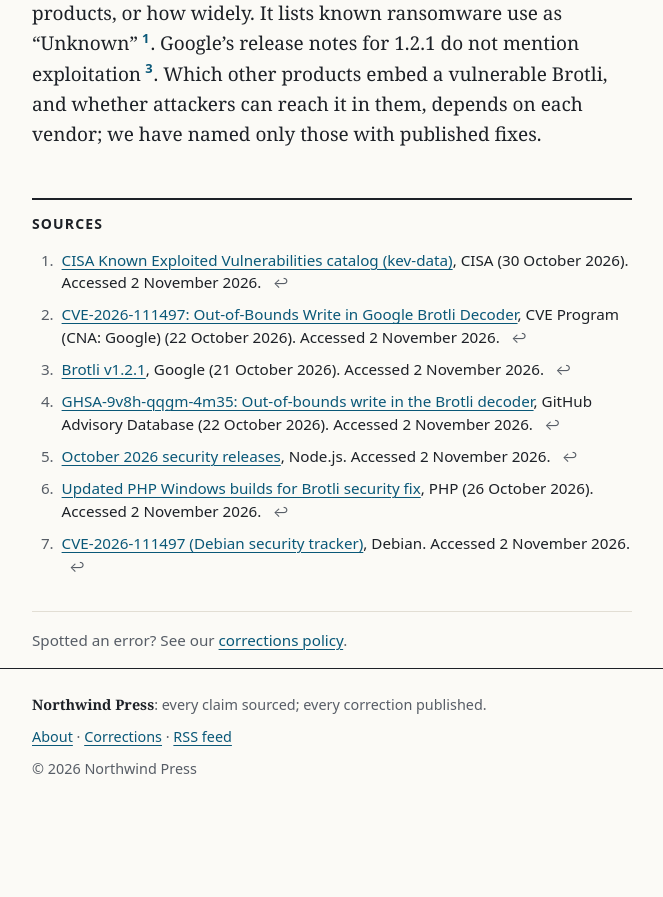
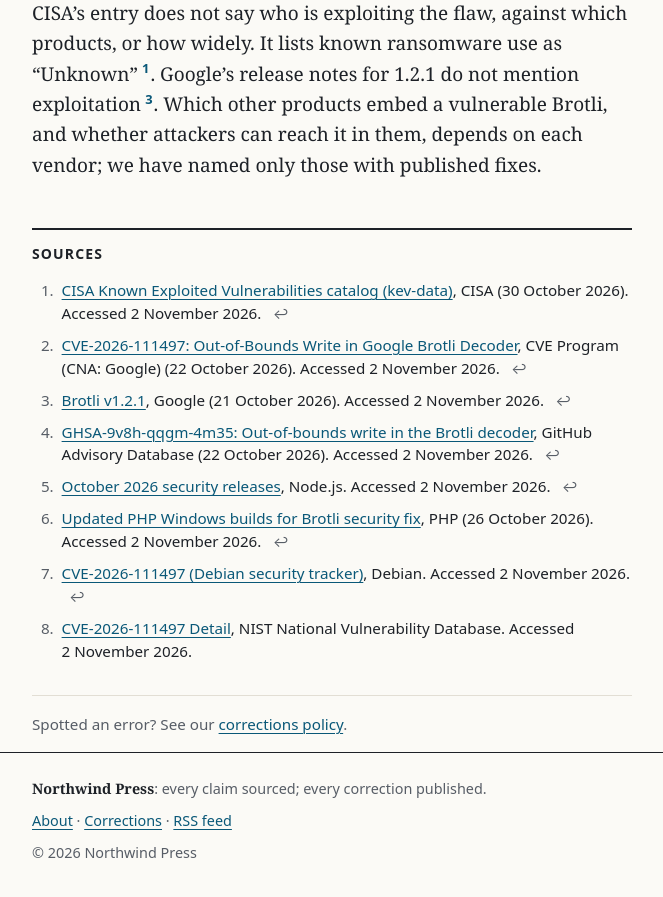
Before and after one commit to northwind-press/northwind-press.github.io, a Jekyll site: the page built from _posts/2026-11-02-brotli-cve-kev.md, in a window 1280 px wide and 900 px high, scrolled down 2500 px. Shown: the top 897 px of the window, without its empty margins (308-971 px from the left). Built offline with Jekyll 4.4.1, drawn with Linux system fonts in a browser that asks for light colours; before the commit the page ends 3316 px from its top, so only the background shows below that; some of the changed text lies outside the part shown.

Commit message:
Fix: Brotli adds NVD's CVSS 3.1 9.8 (§11); kernel unquotes 'shared-fragment marker' and puts CVSS in house form (T-110 audit; no correction note)
Co-Authored-By: Claude Opus 5.5 <noreply@anthropic.com>

```diff
--- a/_posts/2026-11-02-brotli-cve-kev.md
+++ b/_posts/2026-11-02-brotli-cve-kev.md
@@ -40,6 +40,10 @@ sources:
     url: https://security-tracker.debian.org/tracker/CVE-2026-111497
     publisher: "Debian"
     accessed: "2026-11-02"
+  - title: "CVE-2026-111497 Detail"
+    url: https://nvd.nist.gov/vuln/detail/CVE-2026-111497
+    publisher: "NIST National Vulnerability Database"
+    accessed: "2026-11-02"
 corrections: []
 ---
 
@@ -47,7 +51,7 @@ The US Cybersecurity and Infrastructure Security Agency (CISA) added CVE-2026-11
 
 ## What is affected
 
-According to the [CVE record](https://www.cve.org/CVERecord?id=CVE-2026-111497), published by Google, a buffer overflow in the Brotli decoder (`c/dec/decode.c`) in versions 1.0.3 through 1.2.0, on all platforms, lets a remote unauthenticated attacker use a crafted Brotli-compressed stream to corrupt decoder memory, disclose memory contents, cause a denial of service, or potentially execute code. Google rates it Critical (CVSS 4.0 score 9.2, per Google). The fixed releases are 1.0.10, 1.1.1, and 1.2.1{% include cite.html n=2 %}. The [Brotli 1.2.1 release](https://github.com/google/brotli/releases/tag/v1.2.1) of 2026-10-21 lists the CVE as an out-of-bounds write permitting remote code execution.
+According to the [CVE record](https://www.cve.org/CVERecord?id=CVE-2026-111497), published by Google, a buffer overflow in the Brotli decoder (`c/dec/decode.c`) in versions 1.0.3 through 1.2.0, on all platforms, lets a remote unauthenticated attacker use a crafted Brotli-compressed stream to corrupt decoder memory, disclose memory contents, cause a denial of service, or potentially execute code. Google rates it Critical (CVSS 4.0 score 9.2, per Google). The fixed releases are 1.0.10, 1.1.1, and 1.2.1{% include cite.html n=2 %}. The [National Vulnerability Database](https://nvd.nist.gov/vuln/detail/CVE-2026-111497) scores it CVSS 3.1 9.8. The [Brotli 1.2.1 release](https://github.com/google/brotli/releases/tag/v1.2.1) of 2026-10-21 lists the CVE as an out-of-bounds write permitting remote code execution.
 
 Because Brotli is built into other software, the fix has to reach you through each of them{% include cite.html n=1 %}:
 
```
Also changed, not shown: _posts/2026-11-02-linux-kernel-cve-2026-46300-kev.md (+2 -2 lines).
